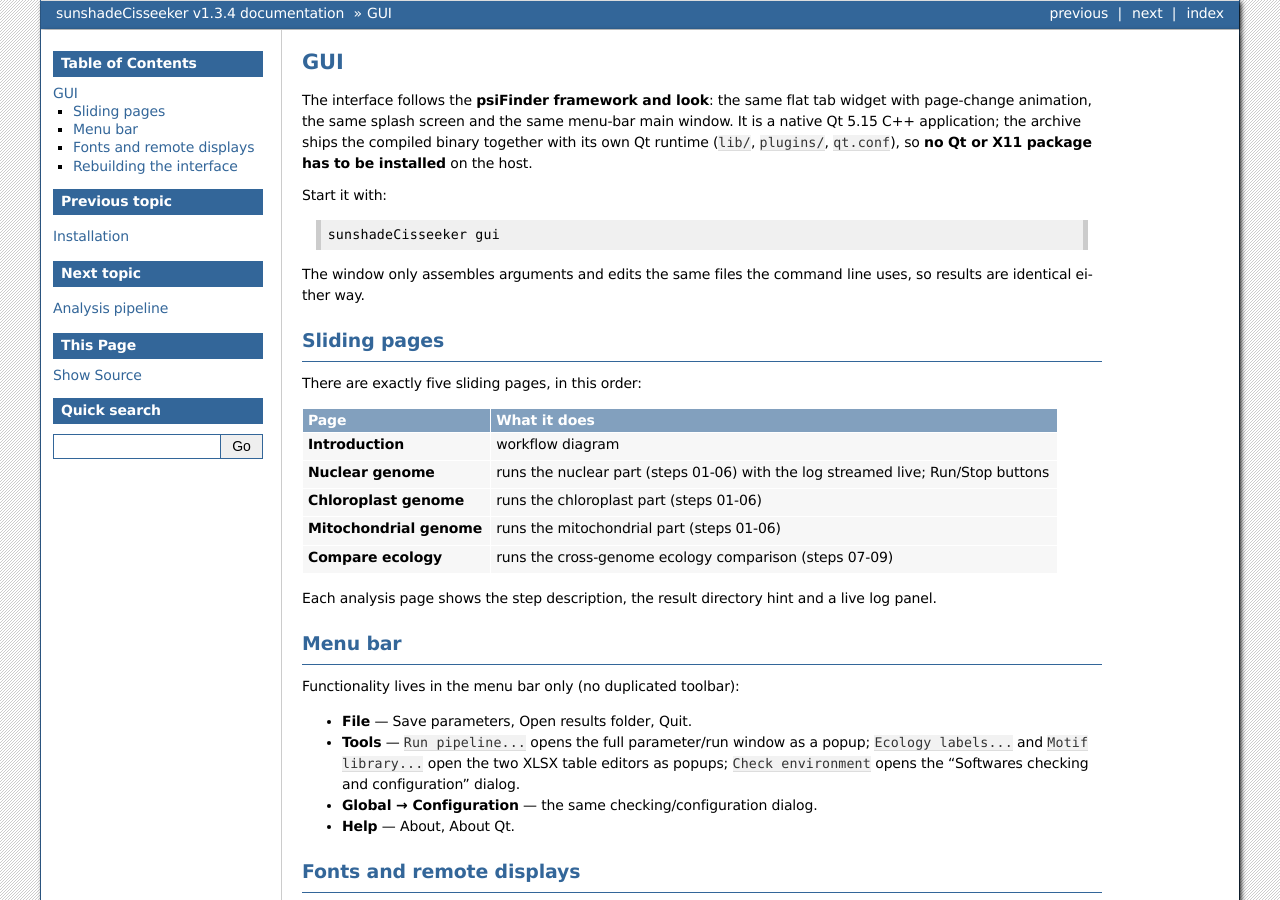
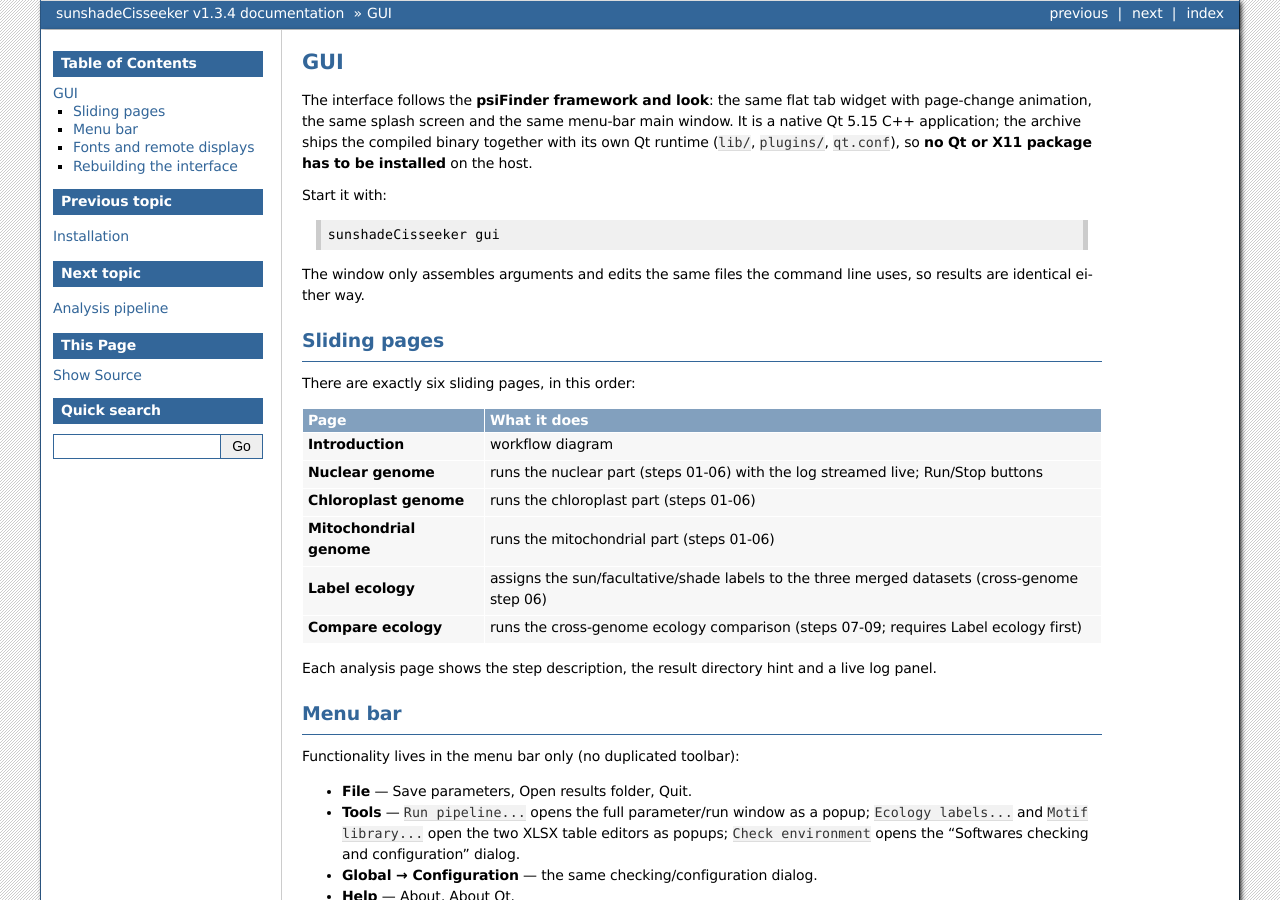
Before and after one commit to chenzhr23/sunshadeCisseeker-docs, a Sphinx documentation site: the page built from docs/content/GUI.rst, in a window 1280 px wide and 900 px high. Built offline with Sphinx 7.4.7, drawn with Linux system fonts in a browser that asks for light colours.

Commit message:
docs: Label ecology step, six sliding pages, accelerated 02-06

```diff
--- a/docs/content/Configuration.rst
+++ b/docs/content/Configuration.rst
@@ -91,7 +91,7 @@
   ``gff/Sarcandra_glabra.gff3`` (extensions ``.fa/.fna/.fasta[.gz]`` and
   ``.gff/.gff3[.gz]`` are accepted);
 * the basename (``Sarcandra_glabra``) is the species key matched against the
-  ecology labels.
+  ecology labels in the Label ecology step (06).
 
 NCBI genomes need no manual placement: steps 01–03 download them into
 ``result/<type>/02_download/``.
--- a/docs/content/GUI.rst
+++ b/docs/content/GUI.rst
@@ -20,7 +20,7 @@
 Sliding pages
 -------------
 
-There are exactly five sliding pages, in this order:
+There are exactly six sliding pages, in this order:
 
 .. list-table::
    :header-rows: 1
@@ -35,8 +35,10 @@
      - runs the chloroplast part (steps 01-06)
    * - **Mitochondrial genome**
      - runs the mitochondrial part (steps 01-06)
+   * - **Label ecology**
+     - assigns the sun/facultative/shade labels to the three merged datasets (cross-genome step 06)
    * - **Compare ecology**
-     - runs the cross-genome ecology comparison (steps 07-09)
+     - runs the cross-genome ecology comparison (steps 07-09; requires Label ecology first)
 
 Each analysis page shows the step description, the result directory hint and
 a live log panel.
--- a/docs/content/Outputs.rst
+++ b/docs/content/Outputs.rst
@@ -35,6 +35,8 @@
 
    * - Location
      - Content
+   * - ``result/ecology_compare/06_label_ecology/species_ecology_assignment.xlsx``
+     - ``Assignment`` / ``Group_counts`` / ``Unlabeled`` label tables (single label source for 07–09)
    * - ``result/ecology_compare/07_merge/ecology_master_dataset.xlsx``
      - ``Master_long`` / ``Species_summary`` / ``Element_species`` / ``Group_species_n``
    * - ``result/ecology_compare/08_statistics/ecology_differential_results.xlsx``
```
Also changed, not shown: docs/content/Analysis pipeline.rst (+27 -13 lines), docs/content/Ecology comparison.rst (+18 -7 lines).
